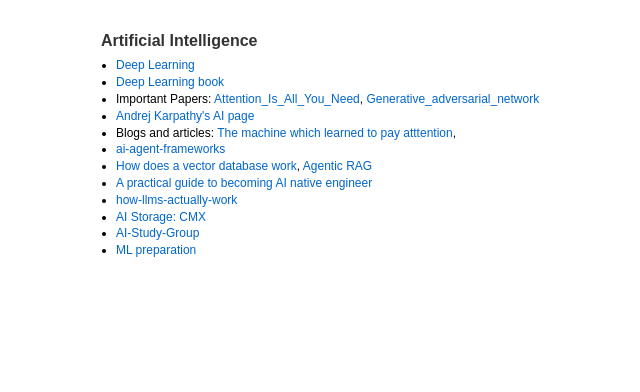
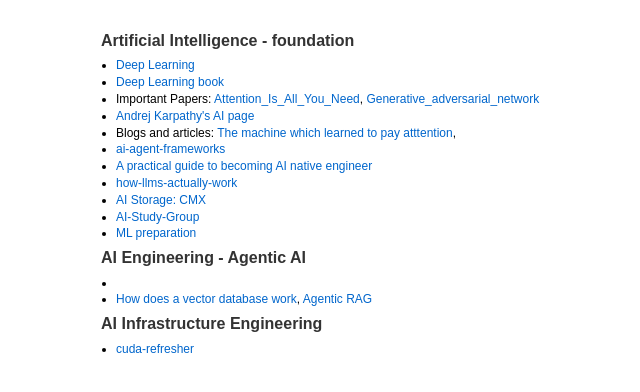
Before and after one commit to niraj17/niraj17.github.io, a Jekyll site: the page info/ai.html, which Jekyll copies as it is, in a window 1280 px wide. Shown: the top 392 px of the page, without its empty margins (154-794 px from the left). Built offline with Jekyll 4.4.1, drawn with Linux system fonts in a browser that asks for light colours.

Commit message:
Update ai.html

```diff
--- a/info/ai.html
+++ b/info/ai.html
@@ -93,7 +93,7 @@
 <body>
     <div class="container">
      <div class="section">
-      <h2>Artificial Intelligence</h2>
+      <h2>Artificial Intelligence - foundation</h2>
      <ul>
 		 <li><a href=ibm.com/think/topics/deep-learning>Deep Learning</a></li>
 		 <li><a href=https://www.deeplearningbook.org/>Deep Learning book</a></li>
@@ -109,6 +108,14 @@
 		 <li><a href=https://www.mlprep.co/>ML preparation</a></li>
 
      </ul>
+		 <h2>AI Engineering - Agentic AI</h2>
+		 <ul>
+			 <li> <li><a href=https://outcomeschool.com/blog/how-does-a-vector-database-work>How does a vector database work</a>, <a href=https://outcomeschool.com/blog/agentic-rag>Agentic RAG</a></li></li>
+		 </ul>
+		 <h2>AI Infrastructure Engineering</h2>
+		 <ul>
+			 <li><a href=https://developer.nvidia.com/blog/tag/cuda-refresher/>cuda-refresher</li>
+		 </ul>
      </div>
 
 </body>
```
Also changed, not shown: other parts of info/ai.html (+0 -1 lines).
